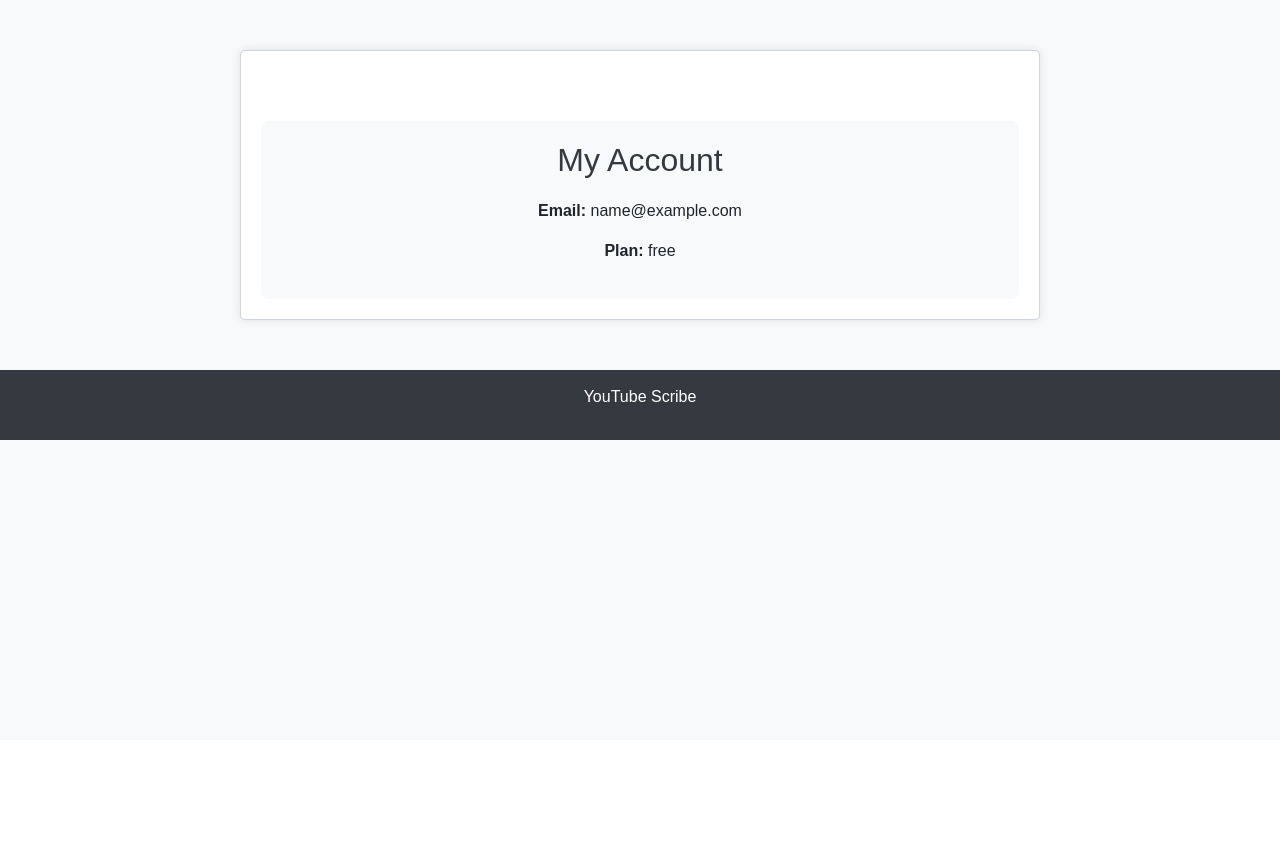
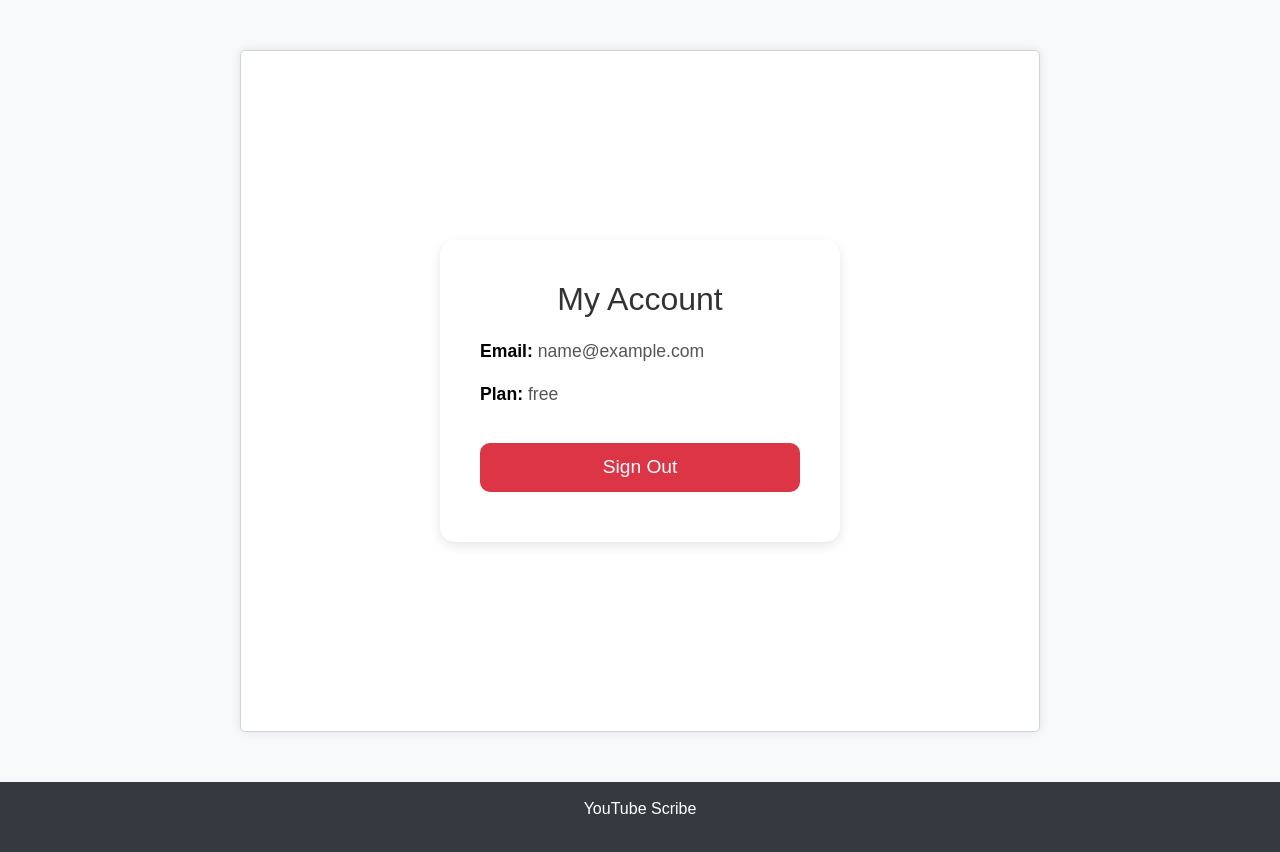
Before and after one commit to Nickydoesthings/YouTube-Scribe, a Flask app: page /my_account in a window 1280 px wide. Shown: the part 60-912 px from the top of the page. Before the commit the page ends 500 px from the top, so only its background shows below. Run offline with Flask 3, Linux system fonts and the light colour scheme; the visitor is signed in with stand-in values (Sample User, id 1); some libraries are stand-ins or nearby versions.

Commit message:
Added simple styling and sign out button to My Account page.

```diff
--- a/static/styles.css
+++ b/static/styles.css
@@ -529,3 +529,60 @@ footer {
 .account-page h1 {
     margin-bottom: 20px;
 }
+
+/* Account page styles */
+.account-container {
+    display: flex;
+    justify-content: center;
+    align-items: center;
+    min-height: 80vh; /* Adjusts the container to be vertically centered */
+    padding: 20px;
+}
+
+.account-card {
+    background-color: #fff;
+    padding: 40px;
+    border-radius: 15px;
+    box-shadow: 0 4px 12px rgba(0, 0, 0, 0.1); /* Subtle shadow effect */
+    text-align: left;
+    max-width: 400px;
+    width: 100%;
+}
+
+.account-card h1 {
+    font-size: 2rem;
+    margin-bottom: 20px;
+    color: #333;
+}
+
+.account-card p {
+    font-size: 1.1rem;
+    color: #555;
+}
+
+.account-card p strong {
+    color: #000; /* Slightly darker for emphasis */
+}
+
+/* Add responsiveness for smaller screens */
+@media (max-width: 600px) {
+    .account-card {
+        padding: 20px;
+    }
+}
+
+.btn-logout {
+    background-color: #dc3545; /* Bootstrap's danger/red color */
+    border: none;
+    color: white;
+    font-size: 1.2em;
+    padding: 10px 20px;
+    border-radius: 10px;
+    margin-top: 20px;
+    cursor: pointer;
+    width: 100%;
+}
+
+.btn-logout:hover {
+    background-color: #c82333;
+}
--- a/templates/my_account.html
+++ b/templates/my_account.html
@@ -1,11 +1,16 @@
 {% extends "base.html" %}
 
 {% block content %}
-<div class="account-page">
-    <h1>My Account</h1>
-    <p><strong>Email:</strong> {{ email }}</p>
-    <p><strong>Plan:</strong> {{ plan }}</p>
+<div class="account-container">
+    <div class="account-card">
+        <h1>My Account</h1>
+        <p><strong>Email:</strong> {{ email }}</p>
+        <p><strong>Plan:</strong> {{ plan }}</p>
 
-    <!-- Future features can be added here -->
+        <!-- Sign Out Button -->
+        <form action="{{ url_for('logout') }}" method="POST">
+            <button type="submit" class="btn btn-logout">Sign Out</button>
+        </form>
+    </div>
 </div>
 {% endblock %}
```
